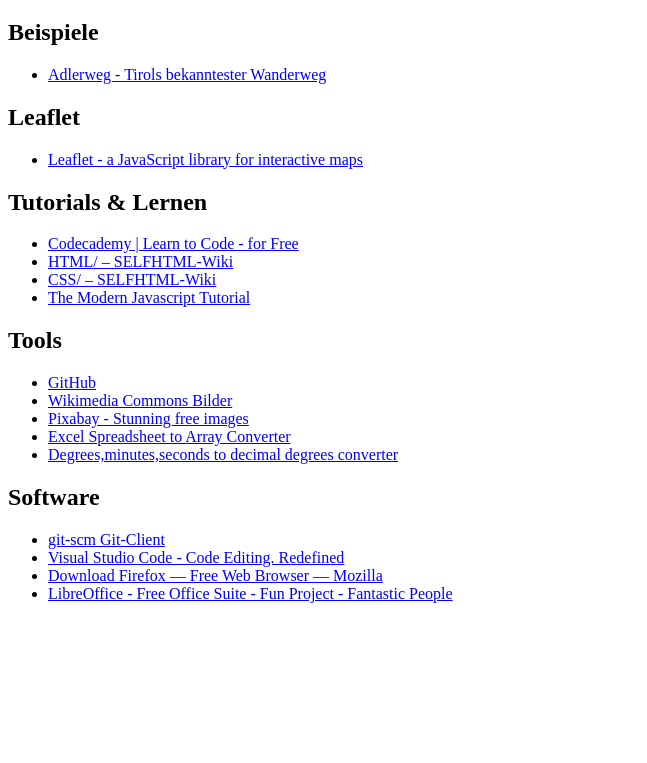
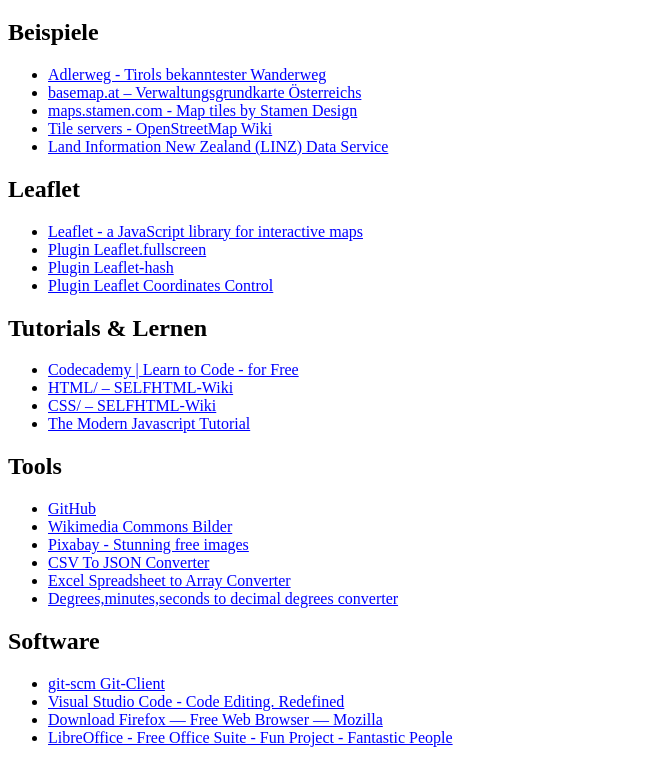
Before and after one commit to webmapping19s/webmapping19s.github.io, a plain HTML site: page course/links.html in a window 1280 px wide. Shown: the part 61-824 px from the top of the page, without its empty margins (0-647 px from the left). Before the commit the page ends 800 px from the top, so only its background shows below. Drawn offline with Linux system fonts and the light colour scheme.

Commit message:
update link collection

```diff
--- a/course/links.html
+++ b/course/links.html
@@ -17,11 +17,18 @@
     <h2>Beispiele</h2>
     <ul>
         <li><a href="https://www.tirol.at/reisefuehrer/sport/wandern/adlerweg">Adlerweg - Tirols bekanntester Wanderweg</a></li>
+        <li><a href="https://basemap.at">basemap.at – Verwaltungsgrundkarte Österreichs</a></li>
+        <li><a href="http://maps.stamen.com/">maps.stamen.com - Map tiles by Stamen Design</a></li>
+        <li><a href="https://wiki.openstreetmap.org/wiki/Tile_servers">Tile servers - OpenStreetMap Wiki</a></li>
+        <li><a href="https://data.linz.govt.nz/">Land Information New Zealand (LINZ) Data Service</a></li>
     </ul>
 
     <h2>Leaflet</h2>
     <ul>
         <li><a href="https://leafletjs.com/">Leaflet - a JavaScript library for interactive maps</a></li>
+        <li><a href="https://github.com/Leaflet/Leaflet.fullscreen">Plugin Leaflet.fullscreen</a></li>
+        <li><a href="https://github.com/mlevans/leaflet-hash">Plugin Leaflet-hash</a></li>
+        <li><a href="https://github.com/zimmicz/Leaflet-Coordinates-Control">Plugin Leaflet Coordinates Control</a></li>
     </ul>
 
     <h2>Tutorials & Lernen</h2>
@@ -37,6 +44,7 @@
         <li><a href="https://github.com/">GitHub</a></li>
         <li><a href="https://commons.wikimedia.org/wiki/Main_Page">Wikimedia Commons Bilder</a></li>
         <li><a href="https://pixabay.com/">Pixabay - Stunning free images</a></li>
+        <li><a href="http://www.convertcsv.com/csv-to-json.htm">CSV To JSON Converter</a></li>
         <li><a href="https://www.seabreezecomputers.com/excel2array/">Excel Spreadsheet to Array Converter</a></li>
         <li><a href="https://www.rapidtables.com/convert/number/degrees-minutes-seconds-to-degrees.html">Degrees,minutes,seconds to decimal degrees converter</a></li>
     </ul>
```
